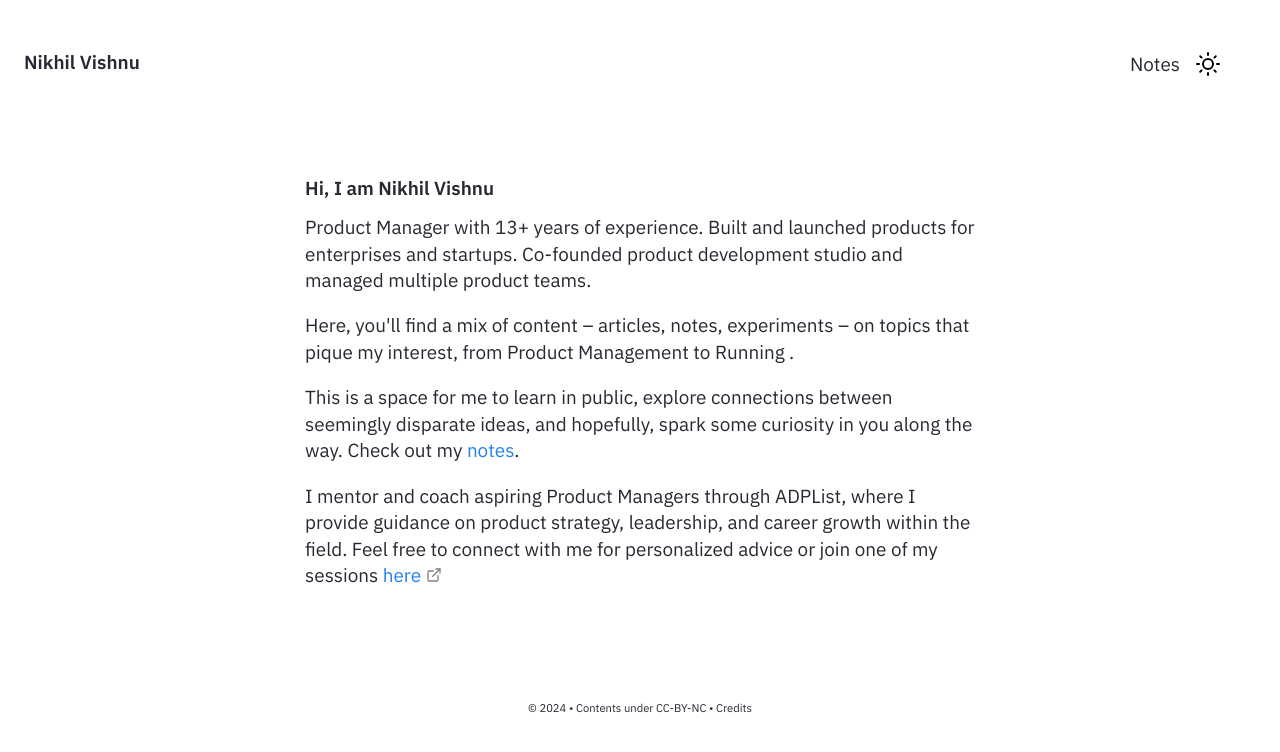
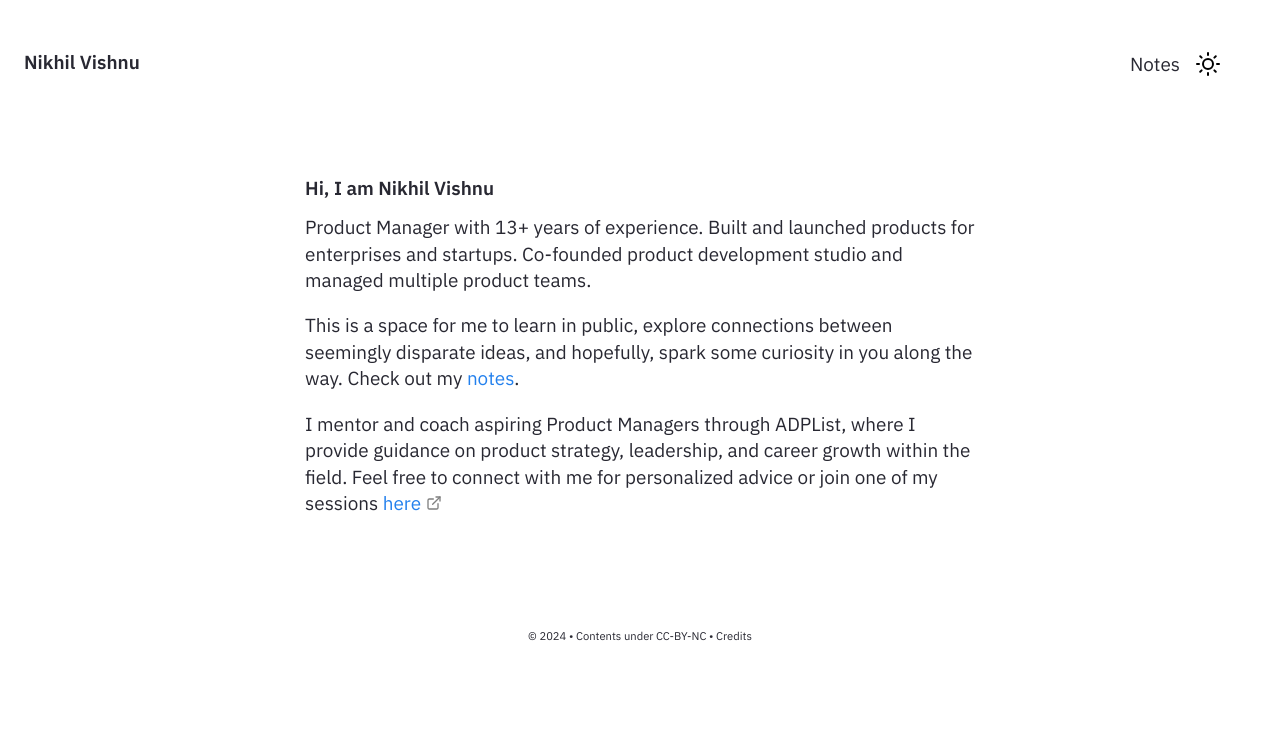
Before and after one commit to nikhilvishnu/nikhilvishnu.github.io, a Jekyll site: the page built from pages/index.md, in a window 1280 px wide. Shown: the top 752 px of the page. Built offline with Jekyll 4.4.1, drawn with Linux system fonts in a browser that asks for light colours.

Commit message:
Update Homepage.html
Home page update

```diff
--- a/_includes/Homepage.html
+++ b/_includes/Homepage.html
@@ -1,7 +1,6 @@
 <div class="home-intro">
     <h6 id="wiki-links-are-auto-converted-to-hyperlinks">Hi, I am Nikhil Vishnu</h6>
         <p>Product Manager with 13+ years of experience. Built and launched products for enterprises and startups. Co-founded product development studio and managed multiple product teams.</p>
-        <p>Here, you'll find a mix of content –  articles, notes, experiments –  on topics that pique my interest, from Product Management to Running .</p>
         <p>This is a space for me to learn in public, explore connections between seemingly disparate ideas, and hopefully, spark some curiosity in you along the way. Check out my <a href="{{'/notes' | relative_url}}"> notes</a>.</p>
         <p>I mentor and coach aspiring Product Managers through ADPList, where I provide guidance on product strategy, leadership, and career growth within the field. Feel free to connect with me for personalized advice or join one of my sessions <a href="https://adplist.org/mentors/nikhil-vishnu-pv"> here</a> </p>
 </div>
```
